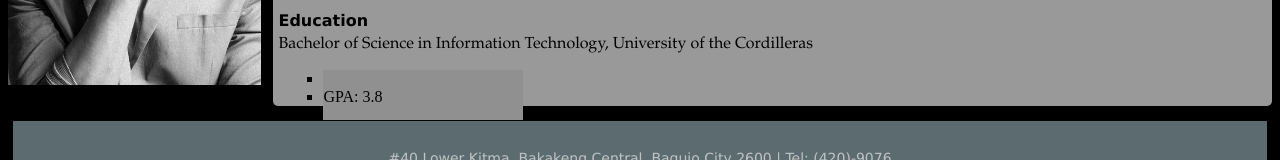
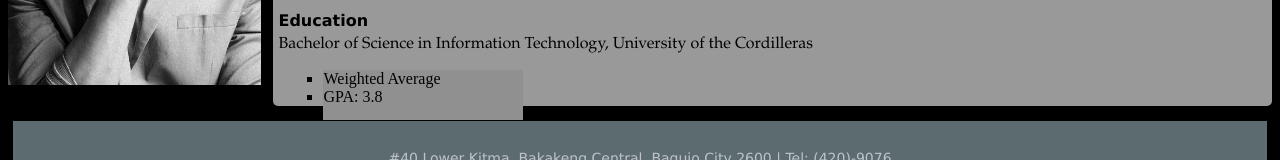
Before and after one commit to envicsoul/cookie, a website: page resumeCiano.html in a window 1280 px wide. Shown: the part 352-512 px from the top of the page. Drawn offline with Linux system fonts and the light colour scheme.

Commit message:
Update resumeCiano.html

```diff
--- a/resumeCiano.html
+++ b/resumeCiano.html
@@ -27,7 +27,7 @@
 			<h4><strong>Education</strong></h4>
 			<p>Bachelor of Science in Information Technology, University of the Cordilleras</p>
 			<ul>
-				<li></li>
+				<li>Weighted Average</li>
 				<li>GPA: 3.8</li>
 			</ul>
 		</div>
```
